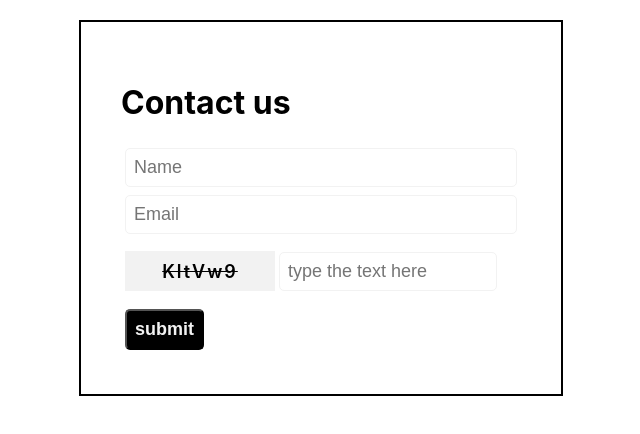
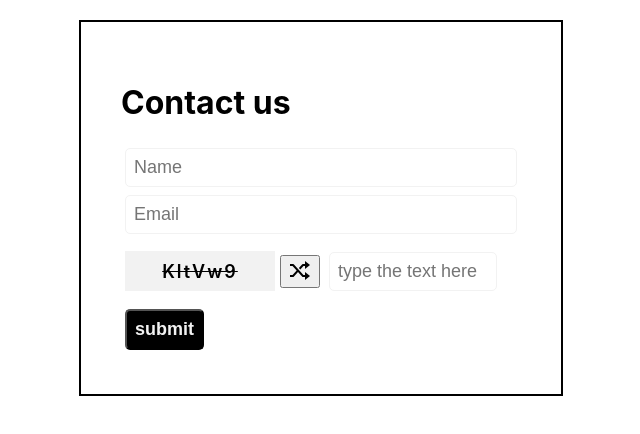
Before and after one commit to rutikwankhade/captcha-assignment, a React (Create React App) app: page / in a window 1280 px wide. Shown: the top 434 px of the page, without its empty margins (319-959 px from the left). Built offline with nearby package versions, Linux system fonts and the light colour scheme; the HTML template or start-up script is replaced by a standard one.

Commit message:
add button to generate random captcha

```diff
--- a/src/App.css
+++ b/src/App.css
@@ -46,7 +46,7 @@
 }
 
 .captcha-input {
-  width: 200px;
+  width: 150px;
   border: solid 1px #f2f2f2;
   margin: 4px;
   padding: 8px;
@@ -65,3 +65,8 @@
   margin-top: 10px;
   margin: 4px;
 }
+
+.shuffle-icon{
+  margin:5px;
+  cursor: pointer;
+}
--- a/src/components/Form.js
+++ b/src/components/Form.js
@@ -1,5 +1,7 @@
 import React, { useState, useEffect } from 'react';
 import '../App.css'
+import shuffleIcon from '../assets/shuffle.svg'
+
 const Form = () => {
 
     const [captchaString, setCaptchaString] = useState('')
@@ -20,7 +22,10 @@ const Form = () => {
         generateCaptcha();
     }, [])
 
-
+    const updateCaptcha = (e) => {
+        e.preventDefault();
+        generateCaptcha()
+    }
 
 
 
@@ -45,6 +50,13 @@ const Form = () => {
                         {captchaString}
                     </div>
 
+                    <button
+                        className="shuffle-icon"
+                        onClick={(e) => updateCaptcha(e)}
+                    >
+                        <img src={shuffleIcon} alt="generate captcha" />
+                    </button>
+
                     <input
                         placeholder="type the text here"
                         className="captcha-input" />
```
Also changed, not shown: src/assets/shuffle.svg (added).
